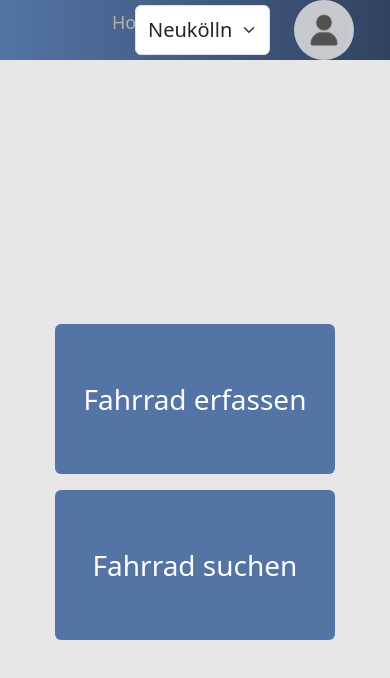
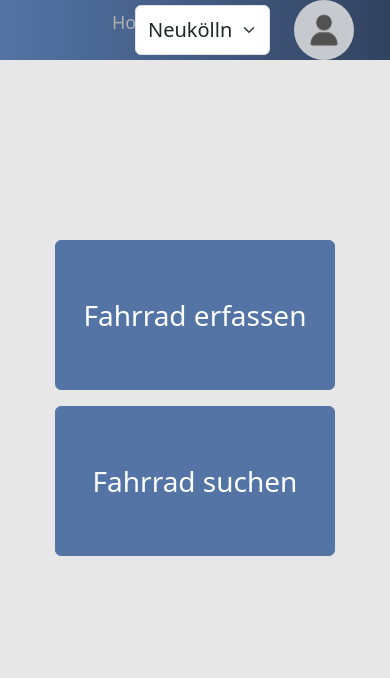
Before and after one commit to pladde/albbw-agens-project, a React app in the folder Frontend/: page / in a window 390 px wide. Shown: the top 678 px of the page. Built offline with nearby package versions, Linux system fonts and the light colour scheme; the HTML template or start-up script is replaced by a standard one.

Commit message:
Responsive Anpassungen

```diff
--- a/Frontend/src/pages/Home.tsx
+++ b/Frontend/src/pages/Home.tsx
@@ -8,19 +8,26 @@ export const Home = () => {
     <Container
       fluid
       className="d-flex align-items-center justify-content-center"
-      style={{ minWidth: "100vw", minHeight: "100vh", background: '#e7e7e7' }}
-    >
+      style={{ minWidth: "100%", minHeight: "80vh"}} >
       <Row>
         <Col className="d-flex flex-column align-items-center gap-3">
-          <Button style={{ width: '280px', height: '150px', background: '#5374a5', border: '#5374a5', fontSize: '28px'}}
+
+          {/* Erfassen-Button */}
+          <Button variant='none'
+                  className='agens-button-primary'
+                  style={{ width: '280px', height: '150px', fontSize: '28px'}}
                   onClick={() => navigate('/erfassen')}>
             Fahrrad erfassen
           </Button>
 
-          <Button style={{ width: '280px', height: '150px', background: '#5374a5', border: '#5374a5', fontSize: '28px'}}
+          {/* Suchen-Button */}
+          <Button variant='none'
+                  className='agens-button-primary'
+                  style={{ width: '280px', height: '150px', fontSize: '28px'}}
                   onClick={() => navigate('suchen')}>
             Fahrrad suchen
           </Button>
+
         </Col>
       </Row>
     </Container>
```
